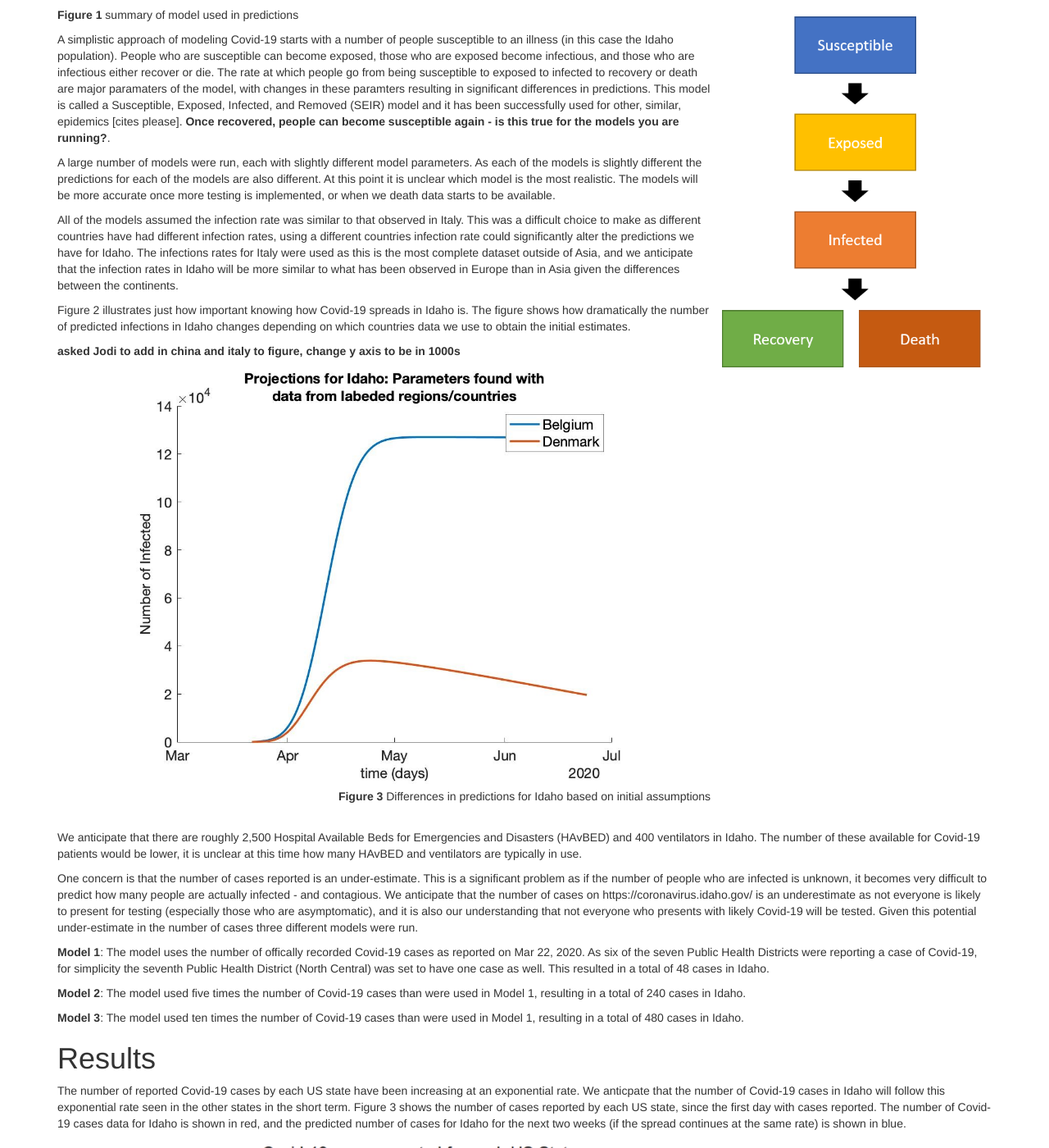
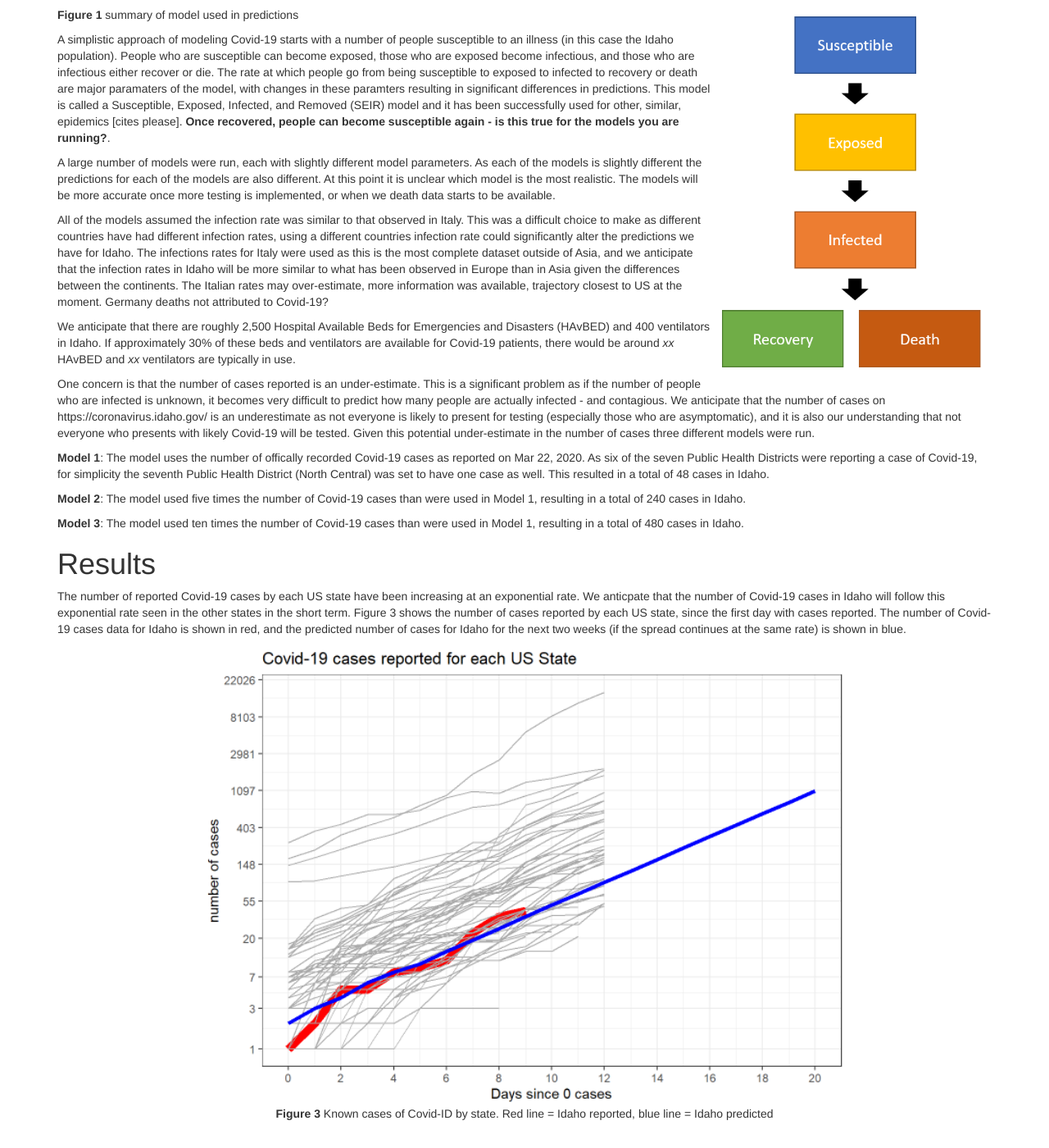
Before and after one commit to magbenji/summary, a Jekyll site: the page built from index.md, in a window 1280 px wide and 1400 px high, scrolled down 511 px. Shown: the whole window at 82% size. Built offline with Jekyll 4.4.1, drawn with Linux system fonts in a browser that asks for light colours; some of the changed text lies outside the part shown.

Commit message:
Update index.md

```diff
--- a/index.md
+++ b/index.md
@@ -33,17 +33,10 @@ A large number of models were run, each with slightly different model parameters
 All of the models assumed the infection rate was similar to that observed in Italy.
 This was a difficult choice to make as different countries have had different infection rates, using a different countries infection rate could significantly alter the predictions we have for Idaho.
 The infections rates for Italy were used as this is the most complete dataset outside of Asia, and we anticipate that the infection rates in Idaho will be more similar to what has been observed in Europe than in Asia given the differences between the continents.
+The Italian rates may over-estimate, more information was available, trajectory closest to US at the moment.
+Germany deaths not attributed to Covid-19?
 
-Figure 2 illustrates just how important knowing how Covid-19 spreads in Idaho is.
-The figure shows how dramatically the number of predicted infections in Idaho changes depending on which countries data we use to obtain the initial estimates.
-
-**asked Jodi to add in china and italy to figure, change y axis to be in 1000s**
-<div align = "center"> <img width="60%" src="./fig/Projection_Belgium_vs_Denmark.jpg">
-<br>
-<b>Figure 3 </b> Differences in predictions for Idaho based on initial assumptions</div>
-<br>
-
-We anticipate that there are roughly 2,500 Hospital Available Beds for Emergencies and Disasters (HAvBED) and 400 ventilators in Idaho. The number of these available for Covid-19 patients would be lower, it is unclear at this time how many HAvBED and ventilators are typically in use.
+We anticipate that there are roughly 2,500 Hospital Available Beds for Emergencies and Disasters (HAvBED) and 400 ventilators in Idaho. If approximately 30% of these beds and ventilators are available for Covid-19 patients, there would be around *xx* HAvBED and *xx* ventilators are typically in use.
 
 One concern is that the number of cases reported is an under-estimate. This is a significant problem as if the number of people who are infected is unknown, it becomes very difficult to predict how many people are actually infected - and contagious.
 We anticipate that the number of cases on https://coronavirus.idaho.gov/ is an underestimate as not everyone is likely to present for testing (especially those who are asymptomatic), and it is also our understanding that not everyone who presents with likely Covid-19 will be tested. Given this potential under-estimate in the number of cases three different models were run.
```
Also changed, not shown: other parts of index.md (+1 -1 lines).
